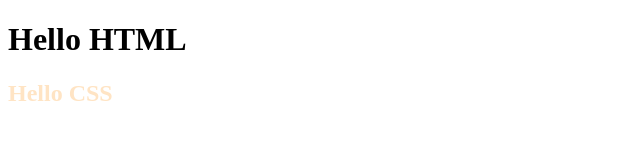
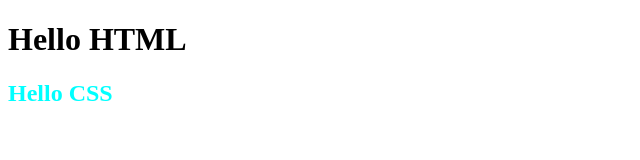
Before and after one commit to VelishalaVyshnavi04/VelishalaVyshnavi04.github.io, a plain HTML site: page index.html in a window 1280 px wide. Shown: the whole page, without its empty margins (0-640 px from the left). Drawn offline with Linux system fonts and the light colour scheme.

Commit message:
commit 3

```diff
--- a/style.css
+++ b/style.css
@@ -1,4 +1,4 @@
 h2
 {
-    color:bisque;
+    color:aqua;
 }
```
